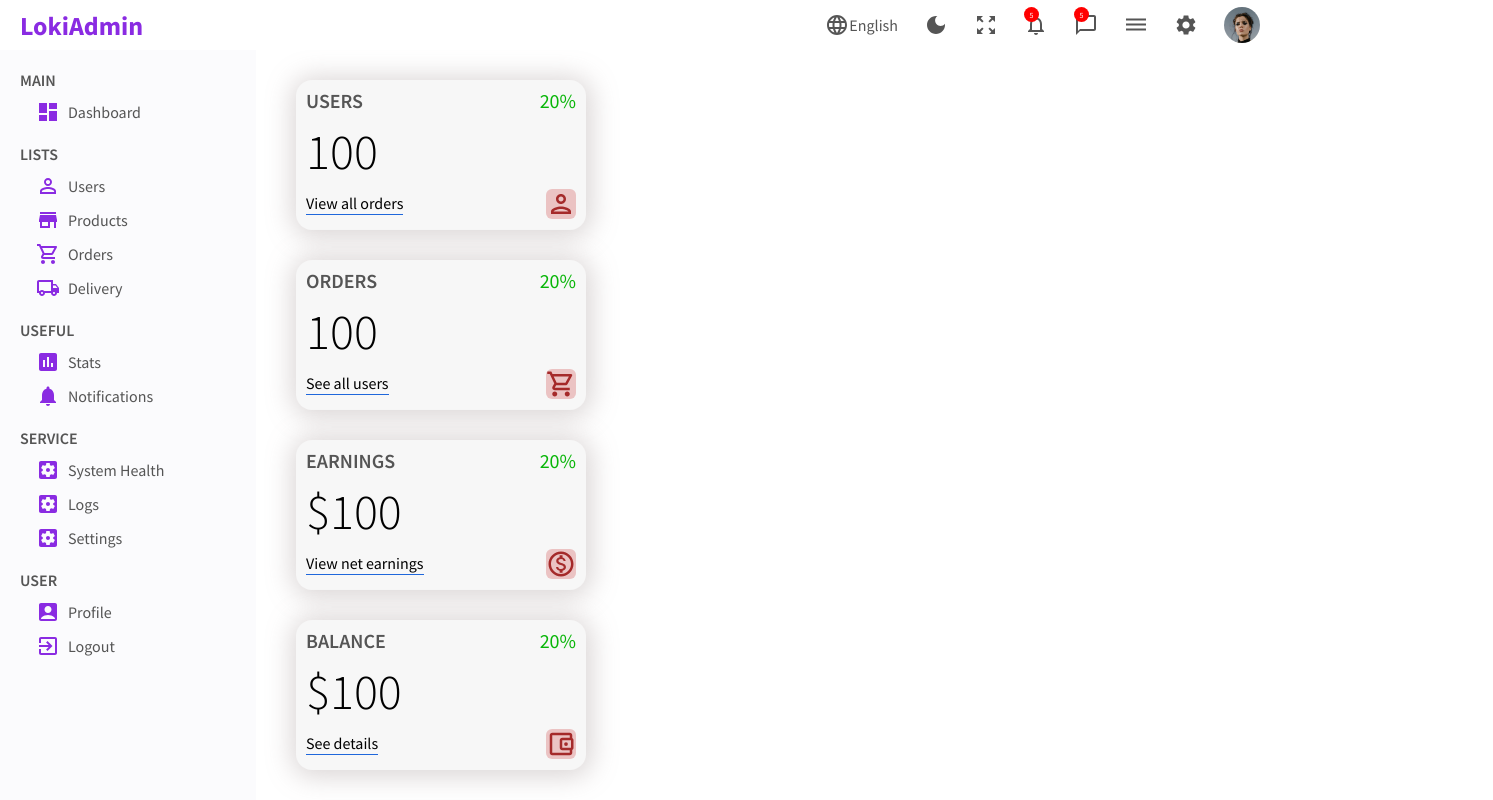
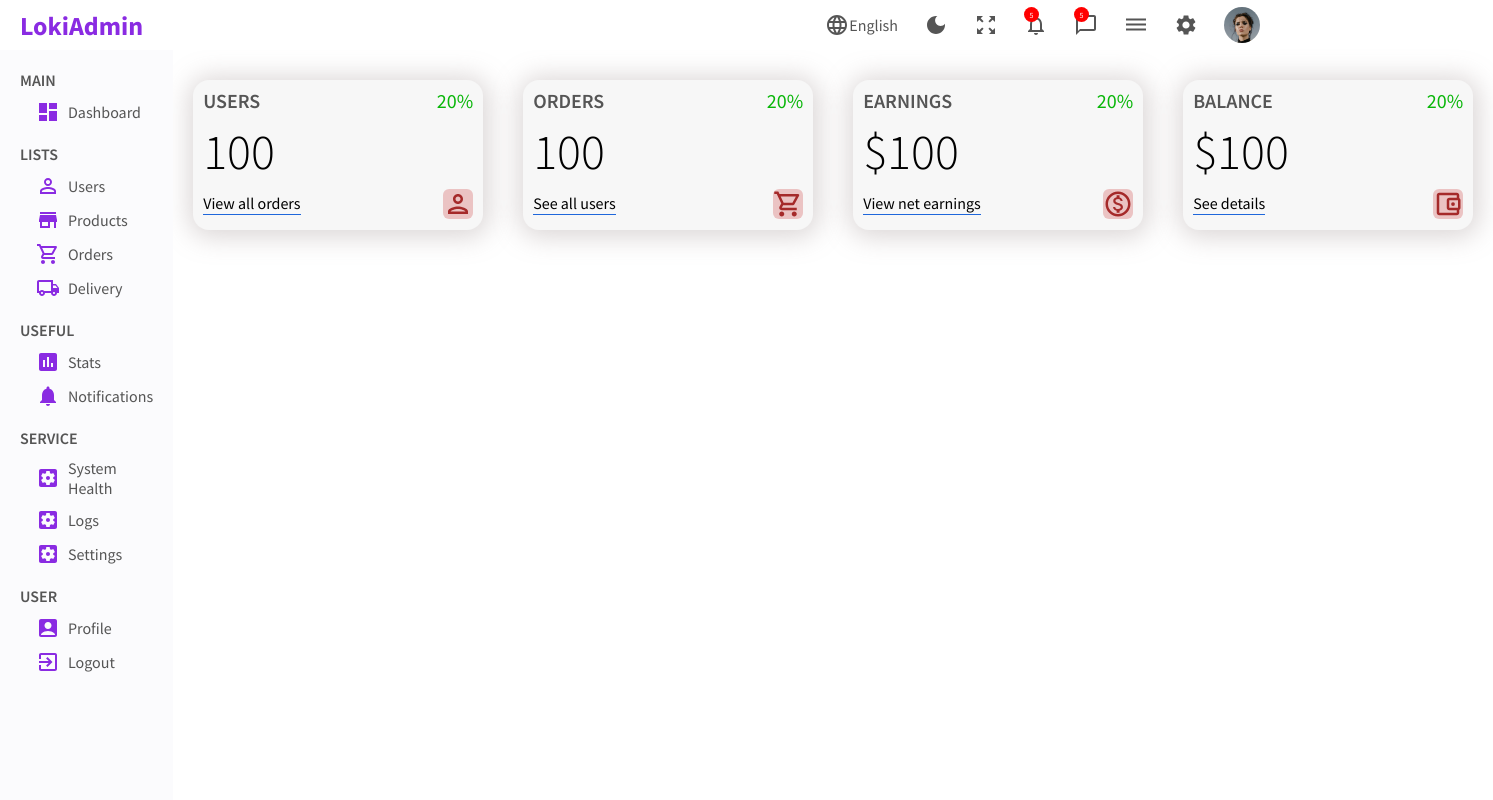
Before and after one commit to lokendra-loki/Admin-Panel, a React (Create React App) app: page / in a window 1280 px wide. Shown: the whole page, 1493 px wide, since content can reach past the window. Built offline with nearby package versions, Linux system fonts and the light colour scheme.

Commit message:
cart completed

```diff
--- a/src/components/featuredInfo/FeaturedInfo.js
+++ b/src/components/featuredInfo/FeaturedInfo.js
@@ -61,7 +61,6 @@ function FeaturedInfo({ type }) {
 
     return (
         <div className='featured'>
-
             {/* USERS-----------------------------------------------*/}
             <div className="boxContainer">
                 {/* 1st Row----------------*/}
@@ -80,7 +79,6 @@ function FeaturedInfo({ type }) {
                     {data.thirdRowIcon}
                 </div>
             </div>
-
         </div>
     )
 }
--- a/src/components/featuredInfo/featuredinfo.scss
+++ b/src/components/featuredInfo/featuredinfo.scss
@@ -2,18 +2,13 @@
   margin-top: 30px;
   margin-left: 20px;
   margin-right: 20px;
-  // display: flex;
-  // align-items: center;
-  // flex-direction: row;
-  display: flex;
+
 
   .boxContainer {
     height: 150px;
     width: 290px;
     border-radius: 16px;
     background-color: rgb(247, 247, 247);
-    margin-left: 20px;
-
     box-shadow: 1px 2px 26px 5px rgba(156, 142, 142, 0.36);
     -webkit-box-shadow: 1px 2px 26px 5px rgba(156, 142, 142, 0.36);
     -moz-box-shadow: 1px 2px 26px 5px rgba(156, 142, 142, 0.36);
--- a/src/components/home/home.scss
+++ b/src/components/home/home.scss
@@ -1,3 +1,4 @@
 .home{
     flex: 4;
+    display: flex;
 }
```
